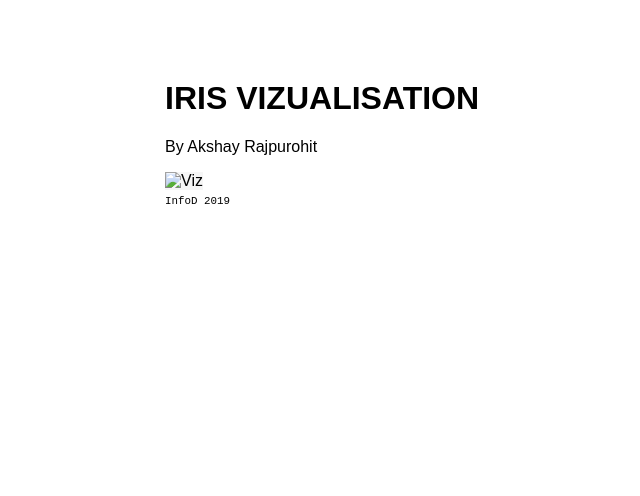
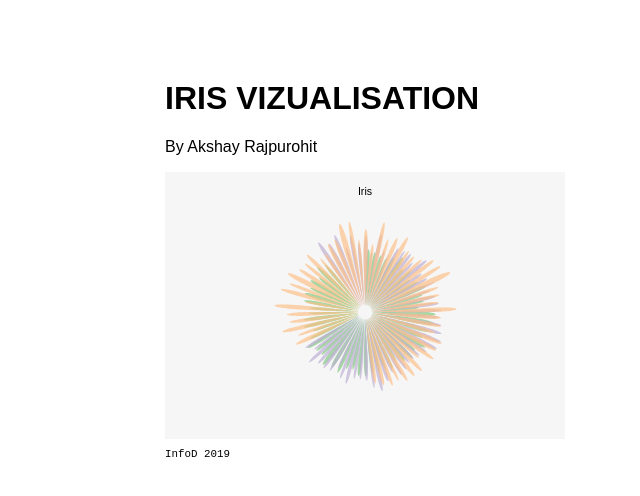
Before and after one commit to okshyeah-nid/InfoViz2-IRIS, a plain HTML site: page index.html in a window 1280 px wide. Shown: the whole page, without its empty margins (175-815 px from the left). Drawn offline with Linux system fonts and the light colour scheme; the site is published under a folder, as on GitHub Pages, so addresses that start at the root find nothing.

Commit message:
Update on path

```diff
--- a/index.html
+++ b/index.html
@@ -28,7 +28,7 @@
     <main>
       <h1>Iris Vizualisation</h1>
       <p>By Akshay Rajpurohit</p>
-      <img class="viz" src="/charticulator/charticulator.svg" alt="Viz">
+      <img class="viz" src="charticulator/charticulator.svg" alt="Viz">
       <br>
       <small>InfoD 2019</small>
     </main>
```
